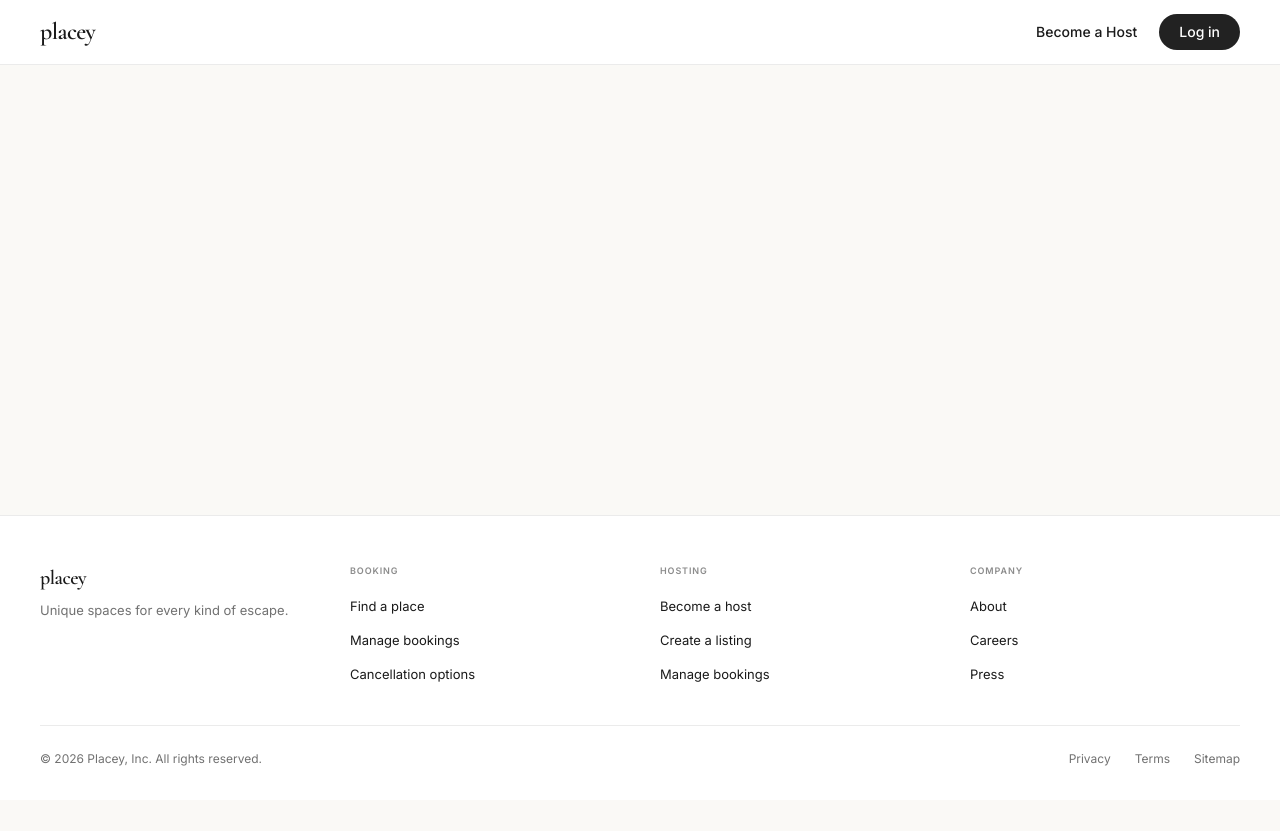
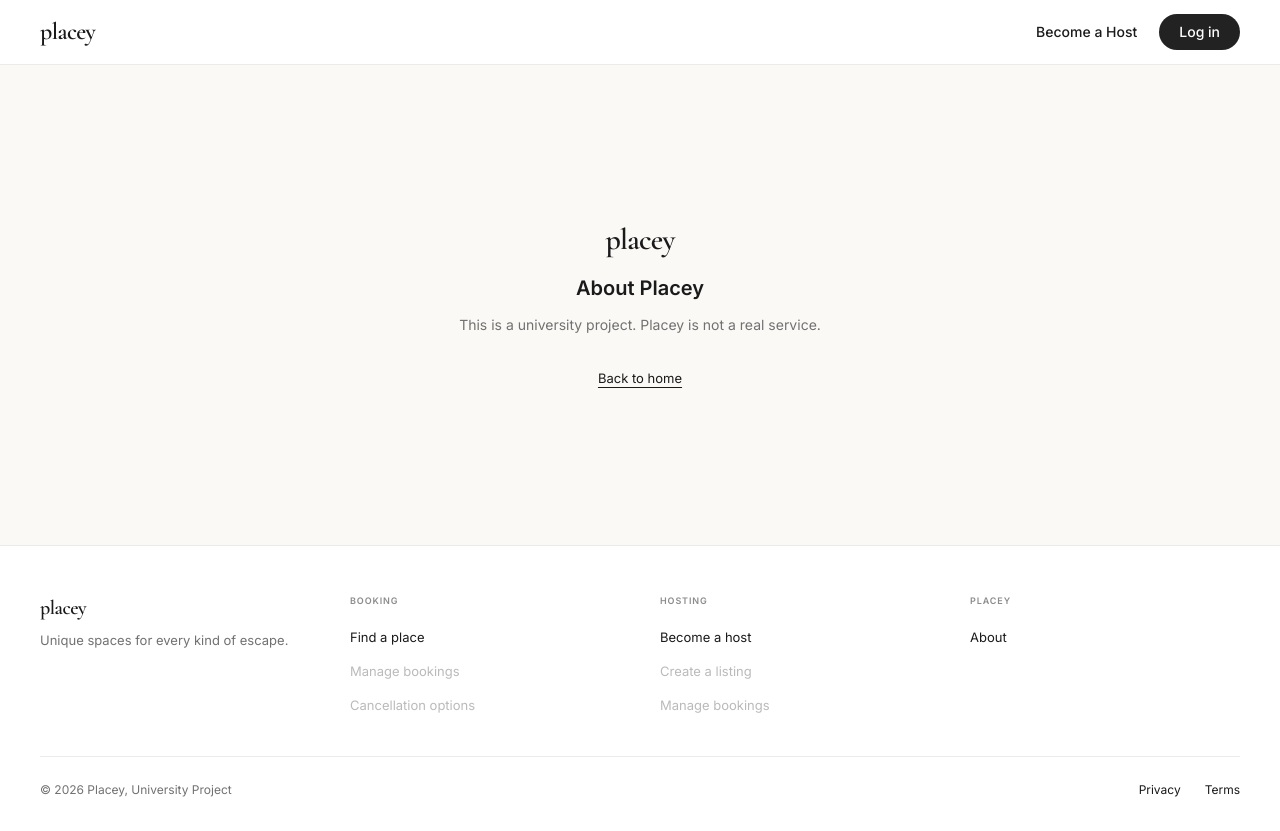
Before and after one commit to nikmtl-archive/placey, a Vue app in the folder placey-fe/: page /about in a window 1280 px wide. Before the commit the page ends 800 px from the top, so only its background shows below. Built offline with nearby package versions, Linux system fonts and the light colour scheme; a web font is replaced by a local one.

Commit message:
feat: update SiteFooter with RouterLinks and add PlaceholderView for new routes

```diff
--- a/placey-fe/src/components/SiteFooter.vue
+++ b/placey-fe/src/components/SiteFooter.vue
@@ -4,7 +4,7 @@
       <div class="grid grid-cols-4 gap-10 mb-10">
         <!-- Brand column -->
         <div>
-          <span class="font-serif text-xl font-semibold text-ink tracking-tight">placey</span>
+          <RouterLink to="/" class="font-serif text-xl font-semibold text-ink tracking-tight">placey</RouterLink>
           <p class="text-[13px] text-muted mt-2 leading-relaxed">
             Unique spaces for every kind of escape.
           </p>
@@ -14,20 +14,26 @@
           <h3 class="text-[9px] font-bold tracking-widest text-ink/50 uppercase mb-4">{{ col.title }}</h3>
           <ul class="flex flex-col gap-2.5">
             <li v-for="link in col.links" :key="link.label">
-              <a href="#" class="text-[13px] text-ink hover:text-muted transition-colors">
-                {{ link.label }}
-              </a>
+              <RouterLink
+                v-if="link.to"
+                :to="link.to"
+                class="text-[13px]"
+              >{{ link.label }}</RouterLink>
+              <span v-else class="text-[13px] text-ink/30 cursor-default">{{ link.label }}</span>
             </li>
           </ul>
         </div>
       </div>
 
       <div class="flex items-center justify-between pt-6 border-t border-divider-light">
-        <span class="text-[12px] text-muted">© 2026 Placey, Inc. All rights reserved.</span>
+        <span class="text-[12px] text-muted">© 2026 Placey, University Project</span>
         <nav class="flex gap-6">
-          <a v-for="link in legalLinks" :key="link" href="#" class="text-[12px] text-muted hover:text-ink transition-colors">
-            {{ link }}
-          </a>
+          <RouterLink
+            v-for="link in legalLinks"
+            :key="link.label"
+            :to="link.to"
+            class="text-[12px]"
+          >{{ link.label }}</RouterLink>
         </nav>
       </div>
     </div>
@@ -38,17 +44,28 @@
 const columns = [
   {
     title: 'Booking',
-    links: [{ label: 'Find a place' }, { label: 'Manage bookings' }, { label: 'Cancellation options' }],
+    links: [
+      { label: 'Find a place', to: '/search' },
+      { label: 'Manage bookings' },
+      { label: 'Cancellation options' },
+    ],
   },
   {
     title: 'Hosting',
-    links: [{ label: 'Become a host' }, { label: 'Create a listing' }, { label: 'Manage bookings' }],
+    links: [
+      { label: 'Become a host', to: '/become-a-host' },
+      { label: 'Create a listing' },
+      { label: 'Manage bookings' },
+    ],
   },
   {
-    title: 'Company',
-    links: [{ label: 'About' }, { label: 'Careers' }, { label: 'Press' }],
+    title: 'Placey',
+    links: [{ label: 'About', to: '/about' }],
   },
 ]
 
-const legalLinks = ['Privacy', 'Terms', 'Sitemap']
+const legalLinks = [
+  { label: 'Privacy', to: '/privacy' },
+  { label: 'Terms', to: '/terms' },
+]
 </script>
--- a/placey-fe/src/router/index.ts
+++ b/placey-fe/src/router/index.ts
@@ -34,6 +34,11 @@ const router = createRouter({
     // { path: '/login',    name: 'login',    component: () => import('@/views/LoginView.vue') },
     // { path: '/register', name: 'register', component: () => import('@/views/RegisterView.vue') },
 
+    // ── Info / placeholder ───────────────────────────────────────────────────
+    { path: '/about',   name: 'about',   component: () => import('@/views/PlaceholderView.vue'), meta: { title: 'Placey – About' } },
+    { path: '/privacy', name: 'privacy', component: () => import('@/views/PlaceholderView.vue'), meta: { title: 'Placey – Privacy' } },
+    { path: '/terms',   name: 'terms',   component: () => import('@/views/PlaceholderView.vue'), meta: { title: 'Placey – Terms' } },
+
     // ── Catch-all ───────────────────────────────────────────────────────────
     // { path: '/:pathMatch(.*)*', name: 'not-found', component: () => import('@/views/NotFoundView.vue') },
   ],
--- /dev/null
+++ b/placey-fe/src/views/PlaceholderView.vue
@@ -0,0 +1,27 @@
+<template>
+  <div class="min-h-[60vh] flex flex-col items-center justify-center px-6 text-center">
+    <span class="font-serif text-3xl font-semibold text-ink tracking-tight mb-4">placey</span>
+    <h1 class="text-xl font-semibold text-ink mb-3">{{ title }}</h1>
+    <p class="text-[14px] text-muted max-w-sm leading-relaxed">
+      This is a university project. Placey is not a real service.
+    </p>
+    <RouterLink to="/" class="mt-8 text-[13px] text-ink underline underline-offset-4 hover:text-muted transition-colors">
+      Back to home
+    </RouterLink>
+  </div>
+</template>
+
+<script setup lang="ts">
+import { computed } from 'vue'
+import { useRoute } from 'vue-router'
+
+const route = useRoute()
+
+const titles: Record<string, string> = {
+  privacy: 'Privacy Policy',
+  terms: 'Terms of Service',
+  about: 'About Placey',
+}
+
+const title = computed(() => titles[route.name as string] ?? 'Page not found')
+</script>
```
